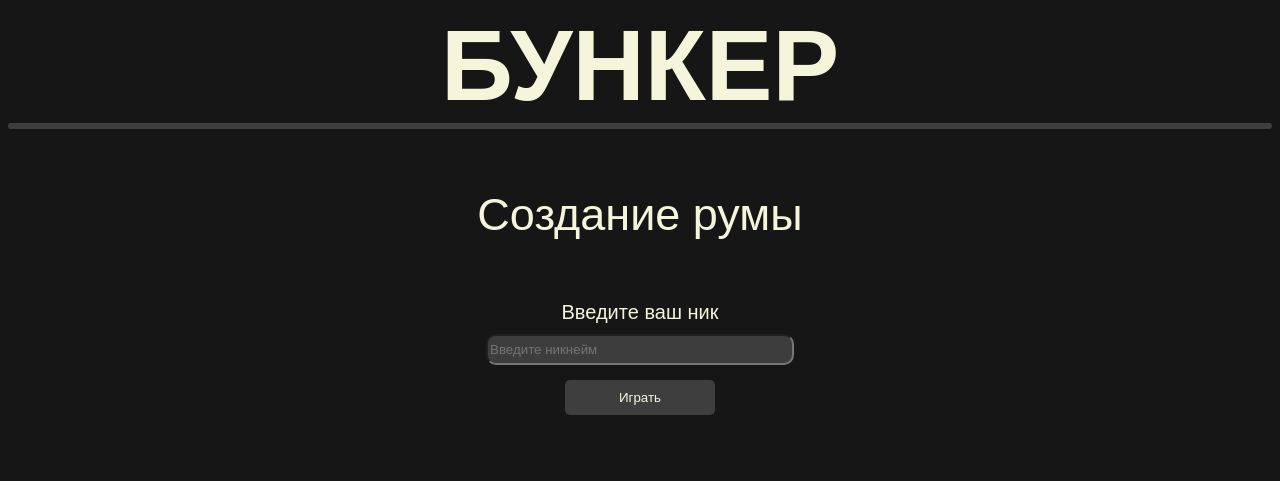
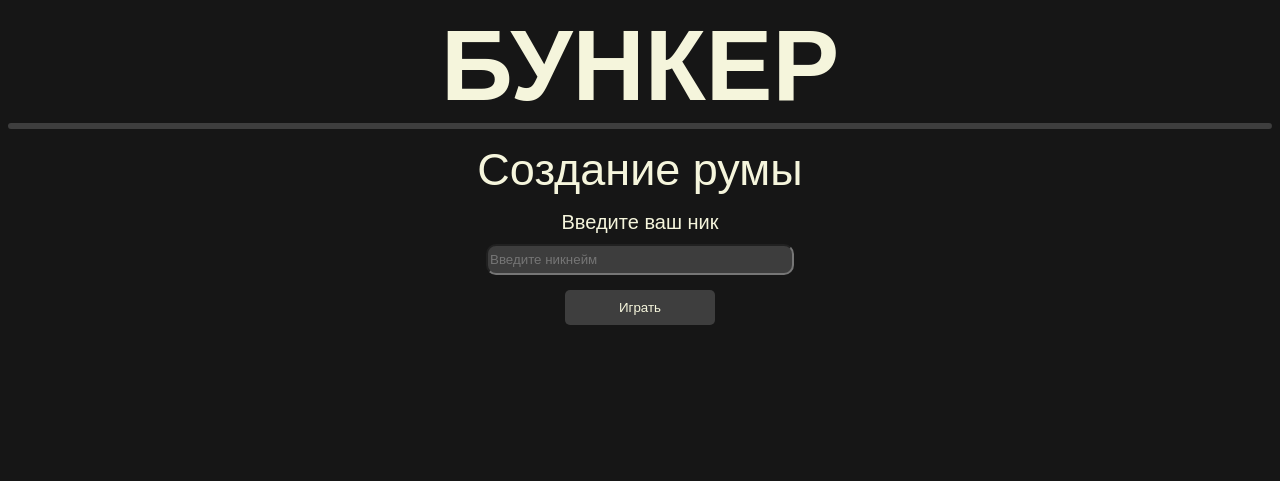
Before and after one commit to Destructzz/bunker, a PHP site: page / in a window 1280 px wide. Shown: the top 481 px of the page. Run offline with PHP 8.4, Linux system fonts and the light colour scheme.

Commit message:
Ярик реал пидор

```diff
--- a/styles/style.css
+++ b/styles/style.css
@@ -24,7 +24,7 @@ body{
     font-size: 45px;
     text-align: center;
     color: beige;
-    margin: 60px;
+    margin: 15px;
 }
 
 .inputnick{
```
